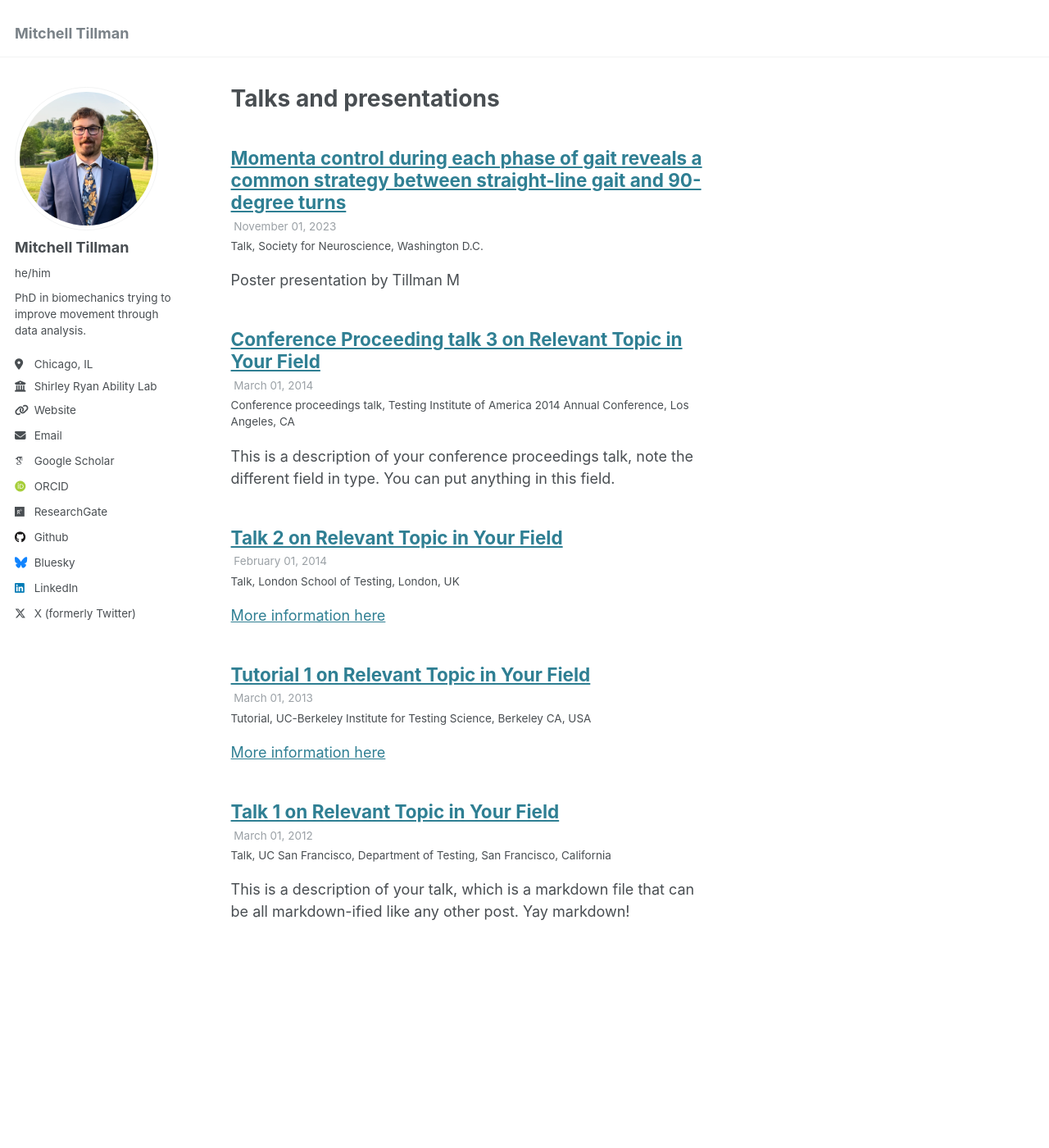
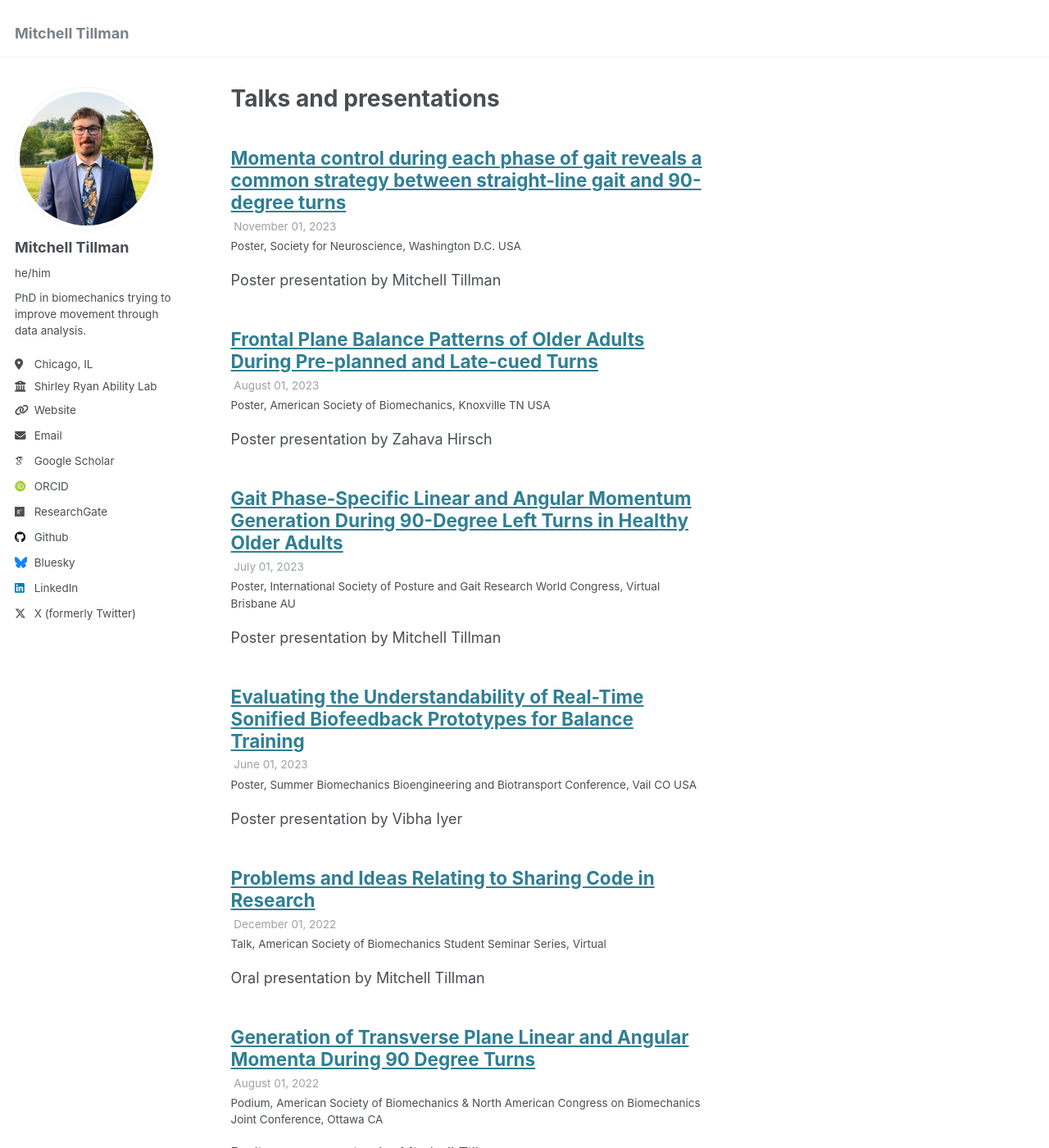
Before and after one commit to mtillman14/mtillman14.github.io, a Jekyll site: the page built from _pages/talks.html, in a window 1280 px wide and 1400 px high. Shown: the whole window at 82% size. Built offline with Jekyll 4.4.1, drawn with Linux system fonts in a browser that asks for light colours; some web fonts are replaced; some of the changed text lies outside the part shown.

Commit message:
Added more talks.

```diff
--- /dev/null
+++ b/_talks/2020-08-01-ASB.md
@@ -0,0 +1,11 @@
+---
+title: "Early Testing of a Real-Time Balance Sonification System In Single Leg Stance"
+collection: talks
+type: "Poster"
+permalink: /talks/2020-08-01-ASB
+venue: "American Society of Biomechanics"
+date: 2020-08-01
+location: "Virtual"
+---
+
+Poster presentation by Mitchell Tillman
--- /dev/null
+++ b/_talks/2021-08-01-ASB.md
@@ -0,0 +1,11 @@
+---
+title: "Frontal-Plane Whole-Body Angular Momentum During Pre-Planned and Late-Cued Turns"
+collection: talks
+type: "Podium"
+permalink: /talks/2021-08-01-ASB
+venue: "American Society of Biomechanics"
+date: 2021-08-01
+location: "Virtual"
+---
+
+Podium presentation by Mitchell Tillman
--- /dev/null
+++ b/_talks/2021-10-01-EMBC.md
@@ -0,0 +1,11 @@
+---
+title: "User-Centered Design of Sonified Balance Biofeedback"
+collection: talks
+type: "Podium"
+permalink: /talks/2021-10-01-EMBC
+venue: "International Conference of the IEEE Engineering in Medicine and Biology Society"
+date: 2021-10-01
+location: "Virtual"
+---
+
+Podium presentation by Dr. Zaferiou
--- /dev/null
+++ b/_talks/2022-02-01-Dept-Seminar.md
@@ -0,0 +1,11 @@
+---
+title: "sciOS a ”science operating system”: Developing A Software Platform to Facilitate Scientific Analysis"
+collection: talks
+type: "Seminar"
+permalink: /talks/2022-02-01-Dept-Seminar
+venue: "Department Seminar"
+date: 2022-02-01
+location: "Hoboken NJ USA"
+---
+
+Oral presentation by Mitchell Tillman
--- /dev/null
+++ b/_talks/2022-04-01-NEBEC.md
@@ -0,0 +1,11 @@
+---
+title: "Gait Phase-Specific Generation of Transverse Plane Momenta during Pre-planned and Late-cued Turns"
+collection: talks
+type: "Podium"
+permalink: /talks/2022-04-01-NEBEC
+venue: "Northeast Bioengineering Conference"
+date: 2022-04-01
+location: "NYC NY USA"
+---
+
+Podium presentation by Dr. Zaferiou
--- /dev/null
+++ b/_talks/2022-06-01-SB3C.md
@@ -0,0 +1,11 @@
+---
+title: "Lateral Distance as a Measure of Balance During 90 Degree Pre-Planned and Late-Cued Turns"
+collection: talks
+type: "Podium"
+permalink: /talks/2022-06-01-SB3C
+venue: "Summer Biomechanics Bioengineering and Biotransport Conference"
+date: 2022-06-01
+location: "Cambridge MA USA"
+---
+
+Podium presentation by Dr. Antonia Zaferiou. Student competition finalist.
--- /dev/null
+++ b/_talks/2022-08-01-ASB-NACOB.md
@@ -0,0 +1,11 @@
+---
+title: "Generation of Transverse Plane Linear and Angular Momenta During 90 Degree Turns"
+collection: talks
+type: "Podium"
+permalink: /talks/2022-08-01-ASB-NACOB
+venue: "American Society of Biomechanics & North American Congress on Biomechanics Joint Conference"
+date: 2022-08-01
+location: "Ottawa CA"
+---
+
+Podium presentation by Mitchell Tillman
--- /dev/null
+++ b/_talks/2022-12-01-ASB-Student-Seminar.md
@@ -0,0 +1,11 @@
+---
+title: "Problems and Ideas Relating to Sharing Code in Research"
+collection: talks
+type: "Talk"
+permalink: /talks/2022-12-01-ASB-Student-Seminar
+venue: "American Society of Biomechanics Student Seminar Series"
+date: 2022-12-01
+location: "Virtual"
+---
+
+Oral presentation by Mitchell Tillman
--- /dev/null
+++ b/_talks/2023-06-01-SB3C.md
@@ -0,0 +1,11 @@
+---
+title: "Evaluating the Understandability of Real-Time Sonified Biofeedback Prototypes for Balance Training"
+collection: talks
+type: "Poster"
+permalink: /talks/2023-06-01-SB3C
+venue: "Summer Biomechanics Bioengineering and Biotransport Conference"
+date: 2023-06-01
+location: "Vail CO USA"
+---
+
+Poster presentation by Vibha Iyer
--- /dev/null
+++ b/_talks/2023-07-01-ISPGR.md
@@ -0,0 +1,11 @@
+---
+title: "Gait Phase-Specific Linear and Angular Momentum Generation During 90-Degree Left Turns in Healthy Older Adults"
+collection: talks
+type: "Poster"
+permalink: /talks/2023-07-01-ISPGR
+venue: "International Society of Posture and Gait Research World Congress"
+date: 2023-07-01
+location: "Virtual Brisbane AU"
+---
+
+Poster presentation by Mitchell Tillman
--- /dev/null
+++ b/_talks/2023-08-01-ASB.md
@@ -0,0 +1,11 @@
+---
+title: "Frontal Plane Balance Patterns of Older Adults During Pre-planned and Late-cued Turns"
+collection: talks
+type: "Poster"
+permalink: /talks/2023-08-01-ASB
+venue: "American Society of Biomechanics"
+date: 2023-08-01
+location: "Knoxville TN USA"
+---
+
+Poster presentation by Zahava Hirsch
--- a/_talks/2023-11-01-SFN.md
+++ b/_talks/2023-11-01-SFN.md
@@ -1,11 +1,11 @@
 ---
 title: "Momenta control during each phase of gait reveals a common strategy between straight-line gait and 90-degree turns"
 collection: talks
-type: "Talk"
+type: "Poster"
 permalink: /talks/2023-11-01-SFN
 venue: "Society for Neuroscience"
 date: 2023-11-01
-location: "Washington D.C."
+location: "Washington D.C. USA"
 ---
 
-Poster presentation by Tillman M
+Poster presentation by Mitchell Tillman
```
Also changed, not shown: _drafts/setting_up.md (+2 -2 lines), markdown_generator/talks_new.csv (+12 -1 lines), 1 other file.
